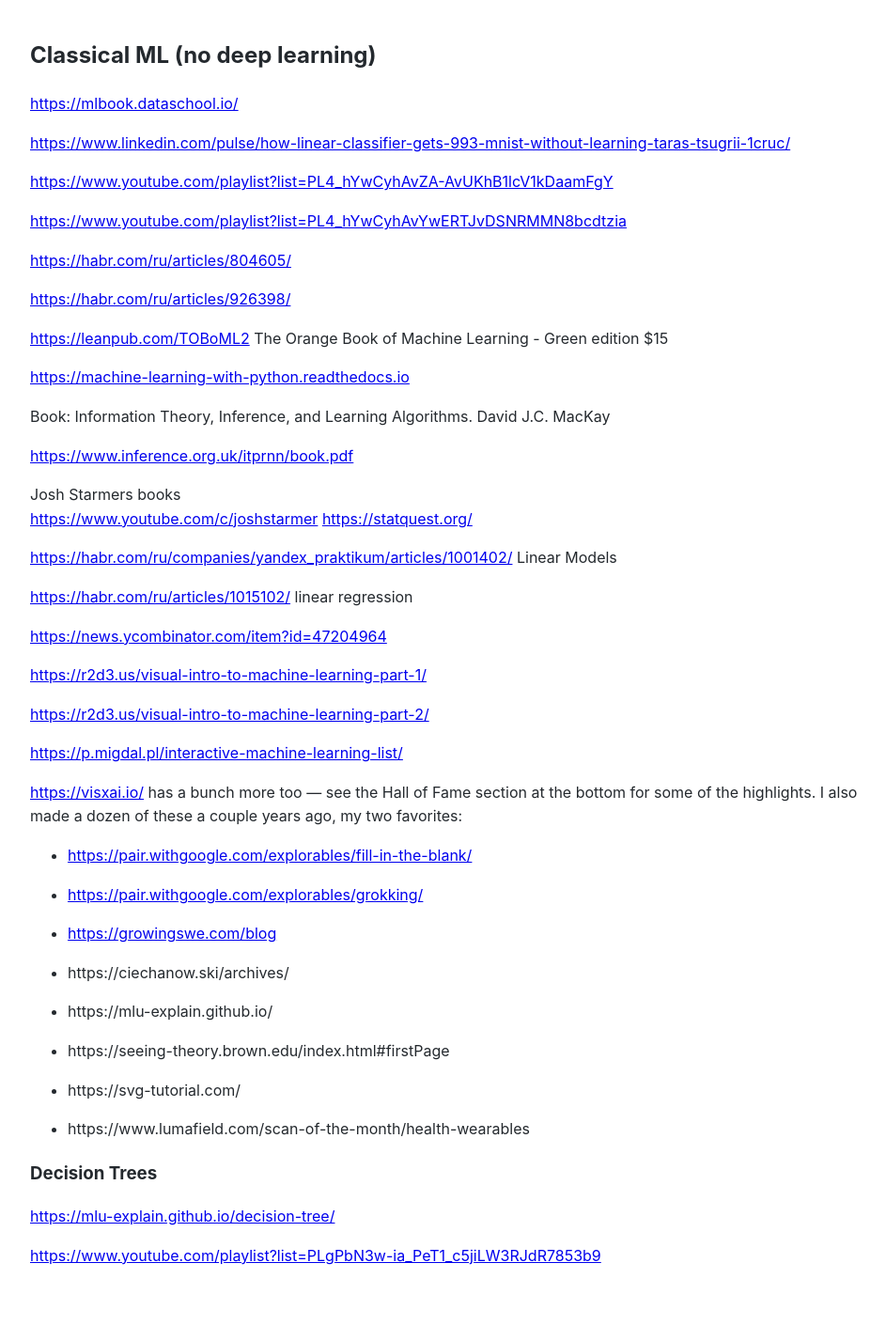
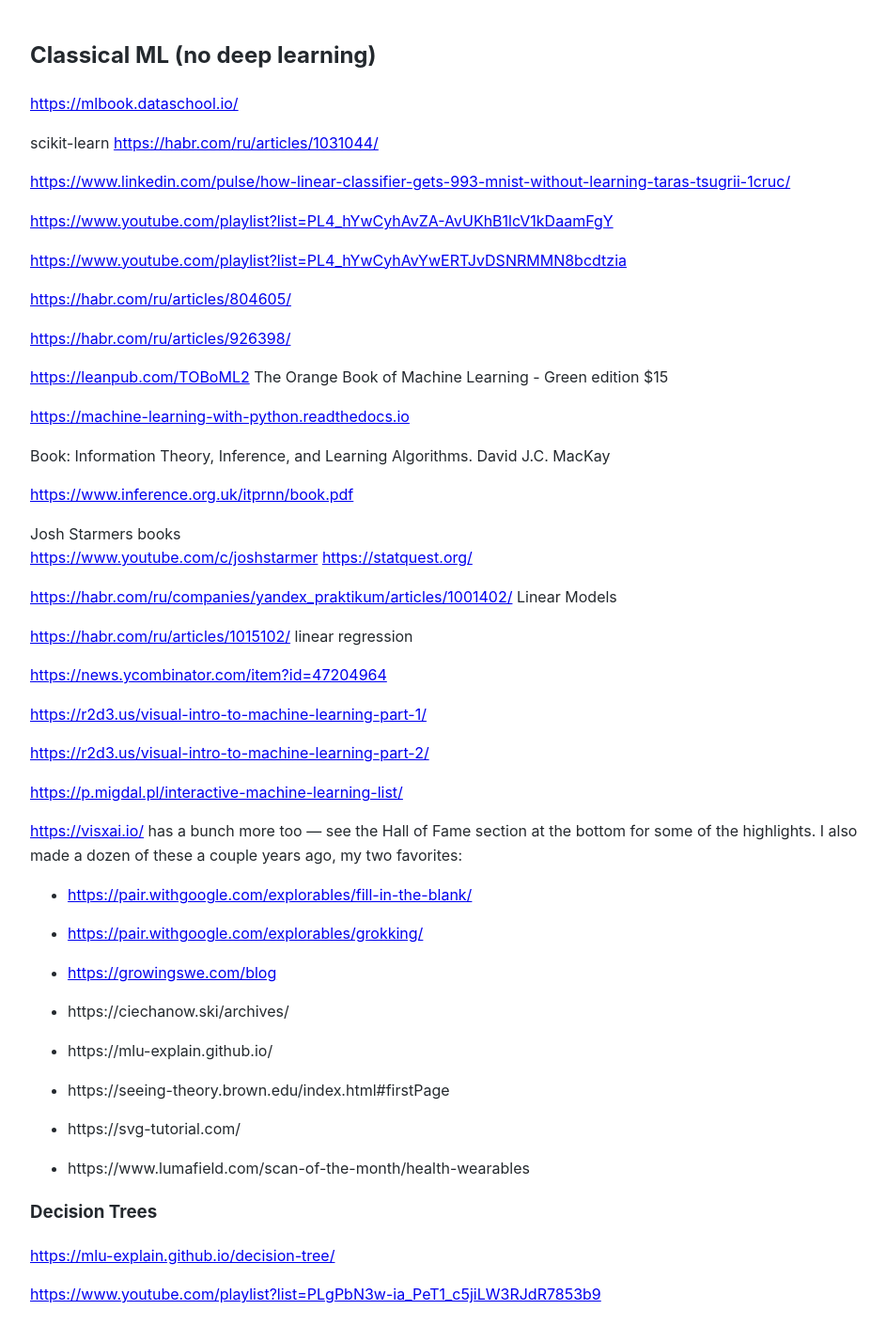
Before and after one commit to Michael-Lubinsky/michael-lubinsky.github.com, a Jekyll site: the page built from ml/classical_ml.md, in a window 1280 px wide. Shown: the whole page at 94% size, without its empty margins (158-1101 px from the left). Built offline with Jekyll 4.4.1, drawn with Linux system fonts in a browser that asks for light colours; our own code applies the rules of GitHub Pages for plain Markdown files; before the commit the page ends 1385 px from its top, so only the background shows below that.

Commit message:
Update classical_ml.md

```diff
--- a/ml/classical_ml.md
+++ b/ml/classical_ml.md
@@ -1,6 +1,9 @@
 ## Classical ML (no deep learning)
 
 <https://mlbook.dataschool.io/>
+
+scikit-learn
+<https://habr.com/ru/articles/1031044/>
 
 <https://www.linkedin.com/pulse/how-linear-classifier-gets-993-mnist-without-learning-taras-tsugrii-1cruc/>
 
```
